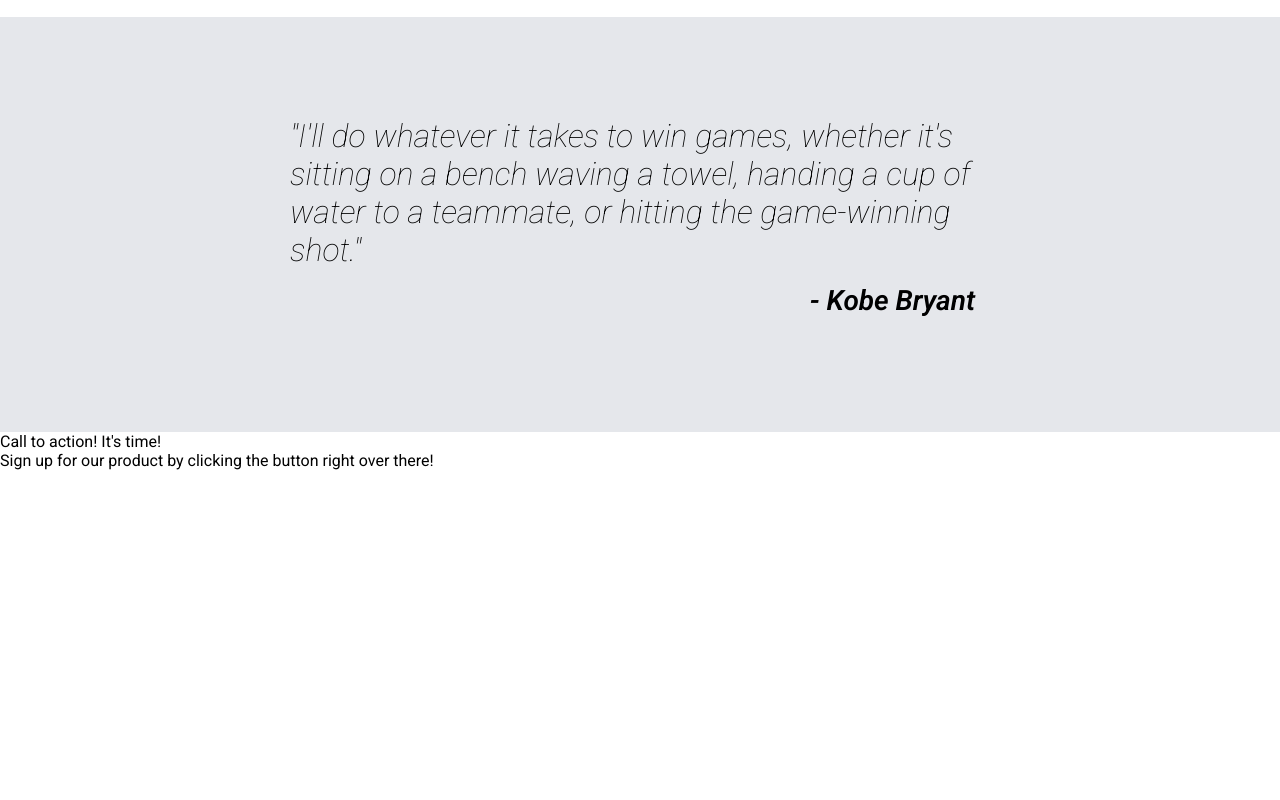
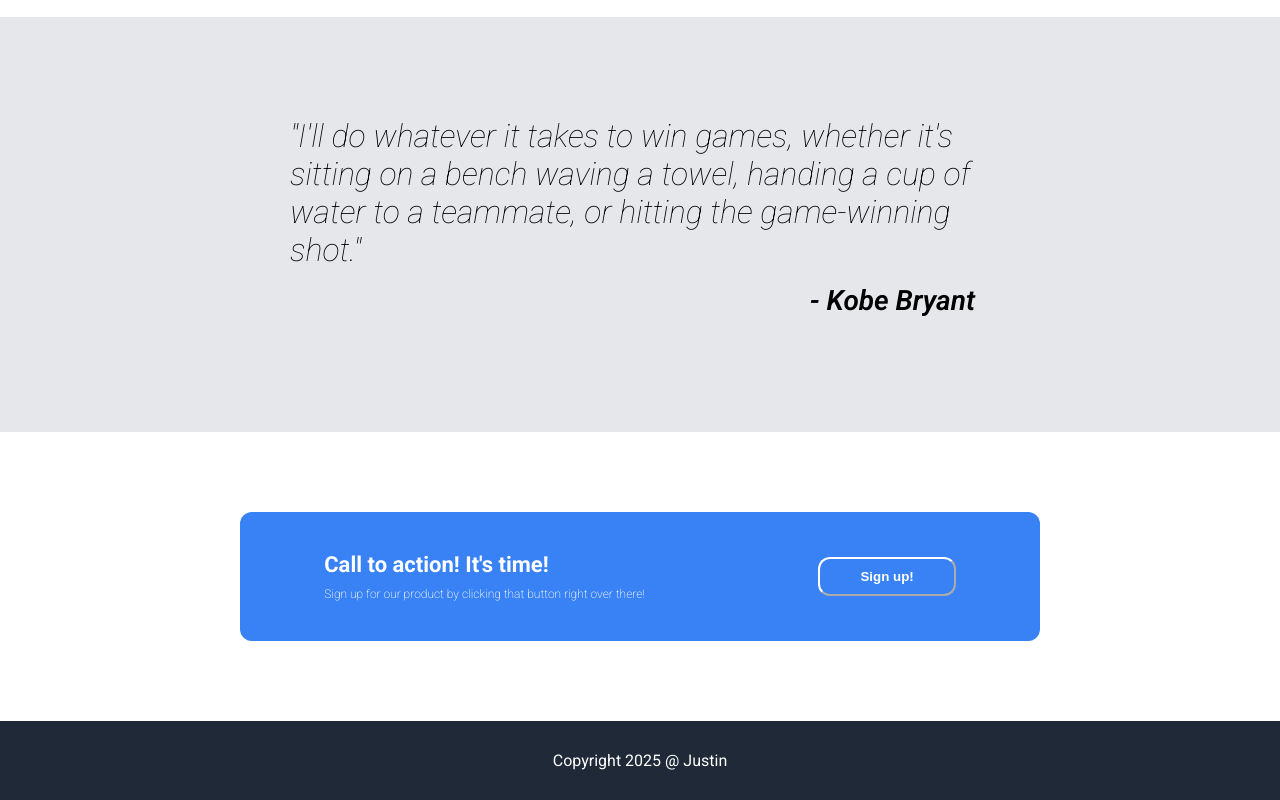
Before and after one commit to jrishere/odin-landing-page, a plain HTML site: page index.html in a window 1280 px wide. Shown: the part 888-1688 px from the top of the page. Before the commit the page ends 1358 px from the top, so only its background shows below. Drawn offline with Linux system fonts and the light colour scheme.

Commit message:
completed projecT

```diff
--- a/css/style.css
+++ b/css/style.css
@@ -50,7 +50,7 @@ li a {
     color: #F9FAF8;
 }
 
-li a:hover {
+.nav li a:hover {
     color: #8d8d8d;
     font-size: 17px;
 }
@@ -99,7 +99,7 @@ li a:hover {
     border-radius: 12px;
 }
 
-button:hover {
+.text button:hover {
     background-color: #89b4fa;
     cursor: pointer;
     padding: 12px 42px;
@@ -173,3 +173,56 @@ button:hover {
     font-weight: 600;
     font-size: 28px;
 }
+
+.call-to-action {
+    display: flex;
+    justify-content: center;
+    align-content: center;
+    padding: 80px;
+}
+
+.call-to-action .container {
+    display: flex;
+    flex-basis: 800px;
+    background-color: #3882F6;
+    justify-content: space-evenly;
+    padding: 40px;
+    border-radius: 12px;
+}
+
+.button {
+    align-self: center;
+}
+
+.text h2 {
+    font-size: 22px;
+}
+
+.text p {
+    font-size: 12px;
+    font-weight: 200;
+}
+
+.button button{
+    padding: 10px 40px;
+    background-color: #3882F6;
+    border-radius: 12px;
+    border-color: white;
+    color: #fff;
+    font-weight: 600;
+}
+
+.footer {
+    background-color: #1F2937;
+    padding: 30px;
+    display: flex;
+    flex-direction: column;
+    justify-content: center;
+}
+
+.footer div
+{
+    flex: 1;
+    text-align: center;
+    color: white;
+}
--- a/index.html
+++ b/index.html
@@ -9,13 +9,13 @@
 <body>
     <div class = "header">
         <div class = "logo">
-            <a href = "/">Header Logo</a>
+            <a href = "/">justin's portfolio</a>
         </div>
         <div class = "nav">
             <ul>
-                <li><a href = "/">header link one</a></li>
-                <li><a href = "/">header link one</a></li>
-                <li><a href = "/">header link one</a></li>
+                <li><a href = "/">home</a></li>
+                <li><a href = "/">projects</a></li>
+                <li><a href = "/">about</a></li>
             </ul>
         </div>
     </div>
@@ -57,13 +57,19 @@
             </div>
         </div>
         <div class = "call-to-action">
-            <div class = "cta-box">
-                <div class = "cta-text">
-                    Call to action! It's time!
-                    <p>Sign up for our product by clicking the button right over there!</p>
+            <div class = "container">
+                <div class = "text">
+                    <h2>Call to action! It's time!</h1>
+                    <p>Sign up for our product by clicking that button right over there!</p>
+                </div>
+                <div class = "button">
+                    <button>Sign up!</button>
                 </div>
             </div>
         </div>
     </div>
+    <footer class = "footer">
+        <div>Copyright 2025 @ Justin</div>
+    </footer>
 </body>
 </html>
```
